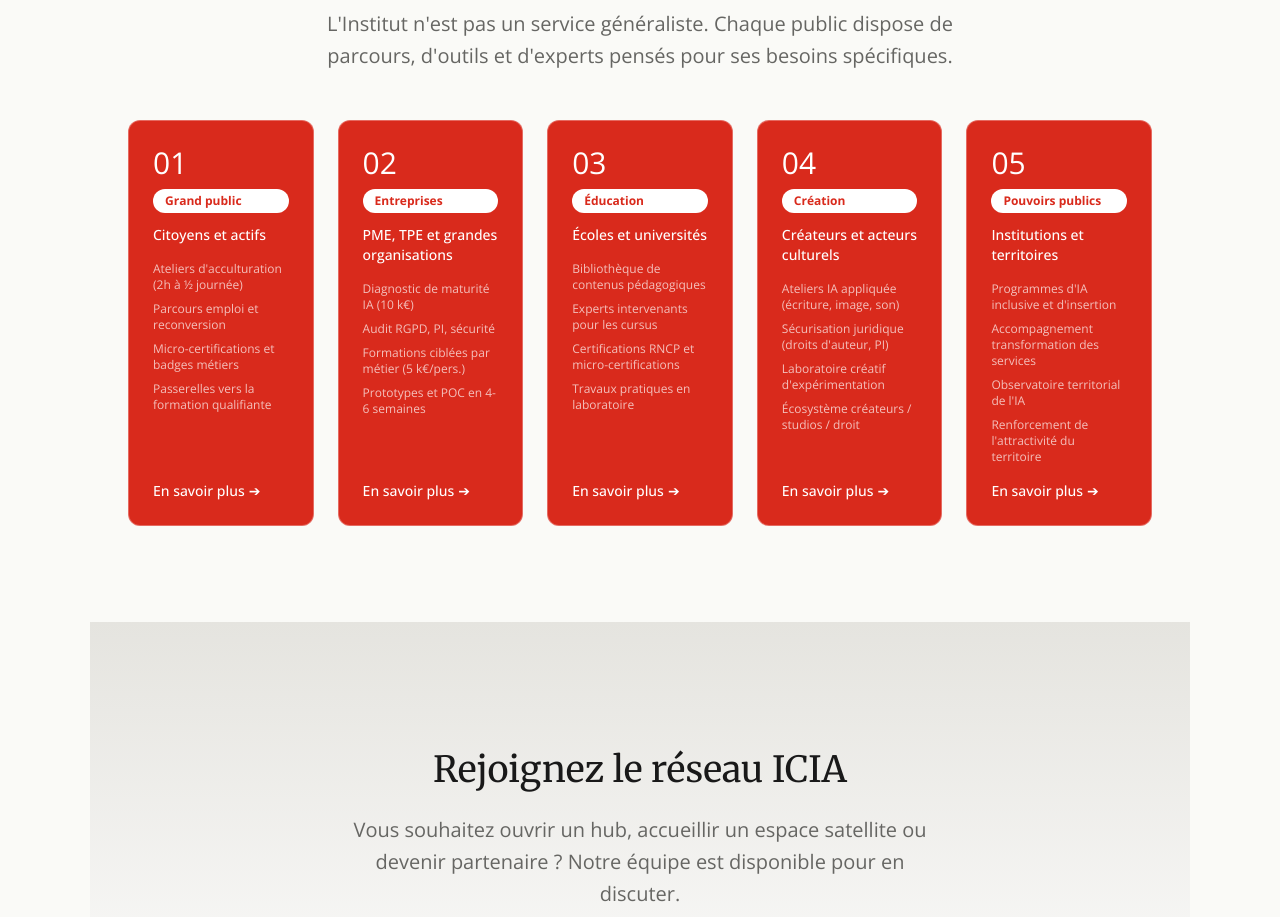
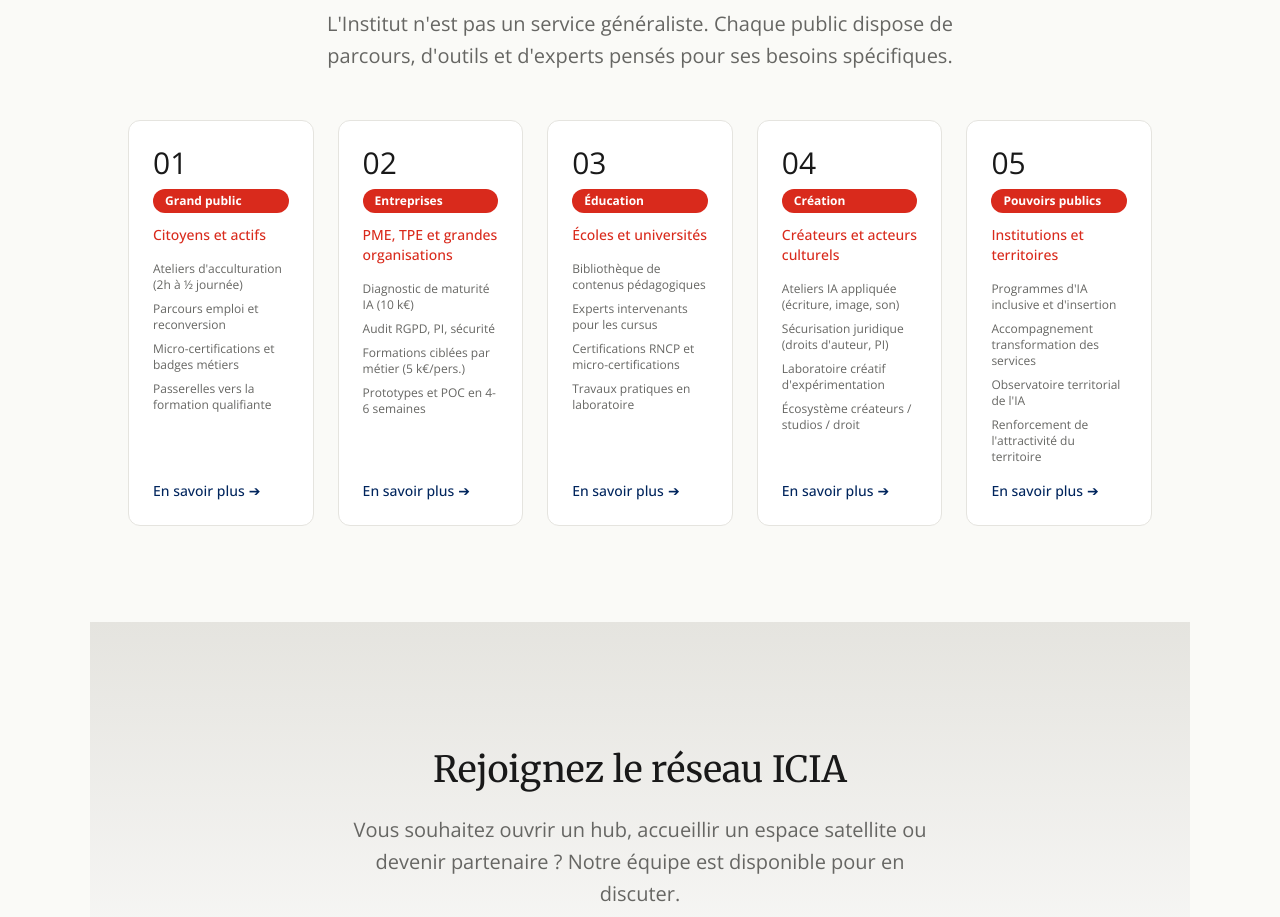
Before and after one commit to stevedelcourt/icia, a Next.js app: page /reseau-lieu in a window 1280 px wide. Shown: the part 1900-2817 px from the top of the page. Built offline with nearby package versions, Linux system fonts and the light colour scheme.

Commit message:
Fix: only tag background red on reseau-lieu cards

```diff
--- a/app/reseau-lieu/page.tsx
+++ b/app/reseau-lieu/page.tsx
@@ -189,16 +189,16 @@ export default function ReseauLieuPage() {
               <div className="grid md:grid-cols-2 lg:grid-cols-3 xl:grid-cols-5 gap-6">
                 {cinqPublics.map((publicData) => (
                   <StaggerItem key={publicData.num}>
-                    <div className="p-6 border border-white/30 bg-[#D92A1C] rounded-xl h-full flex flex-col">
-                      <p className="text-3xl font-light text-white mb-2">{publicData.num}</p>
-                      <span className="inline-block px-3 py-1 bg-white text-[#D92A1C] text-xs font-bold rounded-full mb-3">{publicData.tag}</span>
-                      <p className="text-sm text-white font-medium mb-4">{publicData.subtitle}</p>
+                    <div className="p-6 border border-border bg-white rounded-xl h-full flex flex-col">
+                      <p className="text-3xl font-light text-slate-dark mb-2">{publicData.num}</p>
+                      <span className="inline-block px-3 py-1 bg-[#D92A1C] text-white text-xs font-bold rounded-full mb-3">{publicData.tag}</span>
+                      <p className="text-sm text-[#D92A1C] font-medium mb-4">{publicData.subtitle}</p>
                       <ul className="space-y-2 mb-4 flex-grow">
                         {publicData.items.map((item, idx) => (
-                          <li key={idx} className="text-xs text-white/70">{item}</li>
+                          <li key={idx} className="text-xs text-text-muted">{item}</li>
                         ))}
                       </ul>
-                      <Link href={publicData.link} className="inline-flex items-center text-sm text-white font-medium hover:text-white/80">
+                      <Link href={publicData.link} className="inline-flex items-center text-sm text-navy font-medium hover:text-navy-dark">
                         En savoir plus <span className="ml-1">➔</span>
                       </Link>
                     </div>
```
